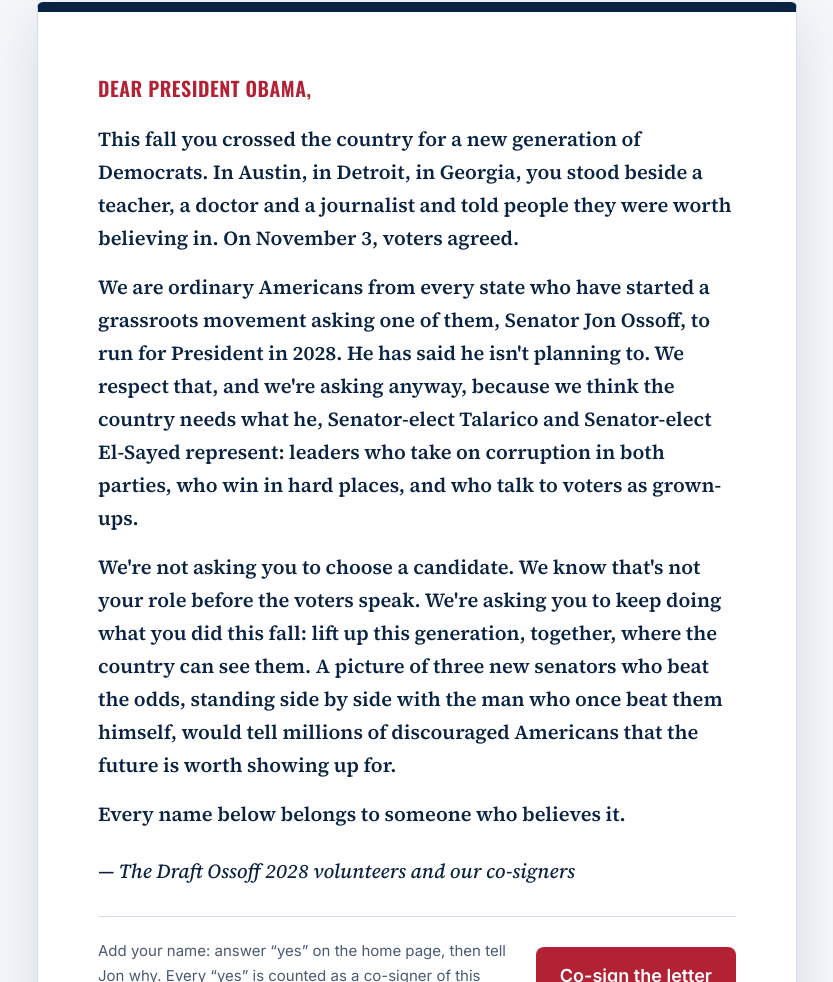
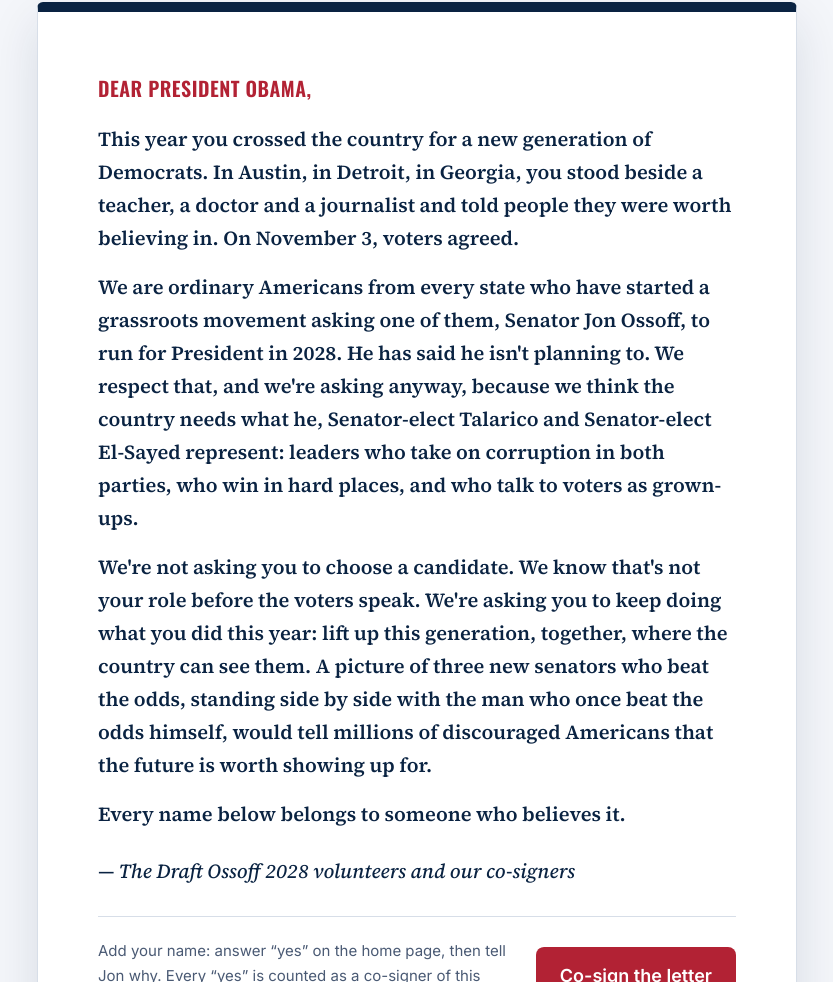
Before and after one commit to murad2026/ossoff, a plain HTML site: page site/new-generation.html in a window 1280 px wide. Shown: the part 2180-3162 px from the top of the page, without its empty margins (223-1056 px from the left). Drawn offline with nearby package versions, Linux system fonts and the light colour scheme.

Commit message:
Letter wording fixes
Co-Authored-By: Claude Opus 5.5 <noreply@anthropic.com>
Claude-Session: https://claude.ai/code/session_01UJNdjcR4d2v1VMPytcVuvU

```diff
--- a/site/new-generation.html
+++ b/site/new-generation.html
@@ -114,9 +114,9 @@
   <h2 id="letT" class="section-title" style="text-align:center">An open letter to President Obama</h2>
   <div class="letter">
     <p class="to">Dear President Obama,</p>
-    <p>This fall you crossed the country for a new generation of Democrats. In Austin, in Detroit, in Georgia, you stood beside a teacher, a doctor and a journalist and told people they were worth believing in. On November 3, voters agreed.</p>
+    <p>This year you crossed the country for a new generation of Democrats. In Austin, in Detroit, in Georgia, you stood beside a teacher, a doctor and a journalist and told people they were worth believing in. On November 3, voters agreed.</p>
     <p>We are ordinary Americans from every state who have started a grassroots movement asking one of them, Senator Jon Ossoff, to run for President in 2028. He has said he isn't planning to. We respect that, and we're asking anyway, because we think the country needs what he, Senator-elect Talarico and Senator-elect El-Sayed represent: leaders who take on corruption in both parties, who win in hard places, and who talk to voters as grown-ups.</p>
-    <p>We're not asking you to choose a candidate. We know that's not your role before the voters speak. We're asking you to keep doing what you did this fall: lift up this generation, together, where the country can see them. A picture of three new senators who beat the odds, standing side by side with the man who once beat them himself, would tell millions of discouraged Americans that the future is worth showing up for.</p>
+    <p>We're not asking you to choose a candidate. We know that's not your role before the voters speak. We're asking you to keep doing what you did this year: lift up this generation, together, where the country can see them. A picture of three new senators who beat the odds, standing side by side with the man who once beat the odds himself, would tell millions of discouraged Americans that the future is worth showing up for.</p>
     <p>Every name below belongs to someone who believes it.</p>
     <p class="sig">— The Draft Ossoff 2028 volunteers and <span id="signCount">our</span> co-signers</p>
     <div class="sign-box">
```
